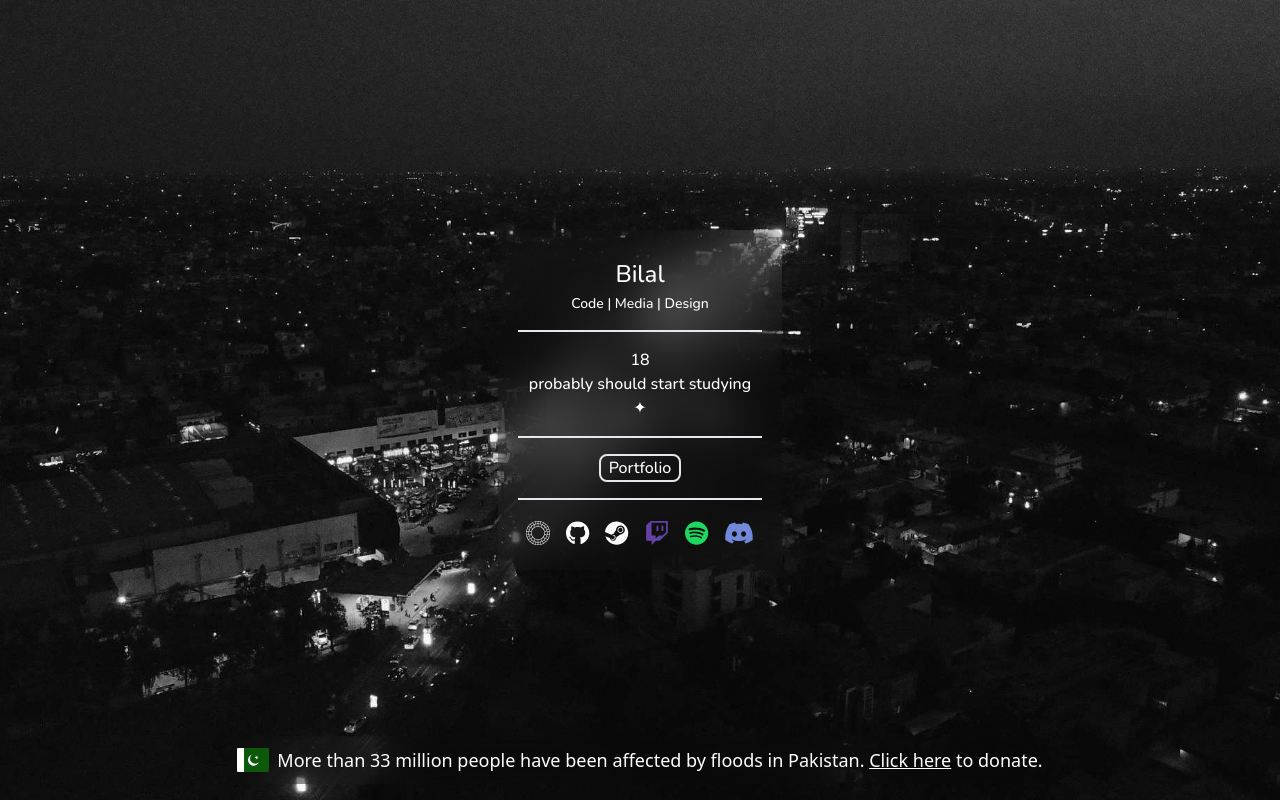
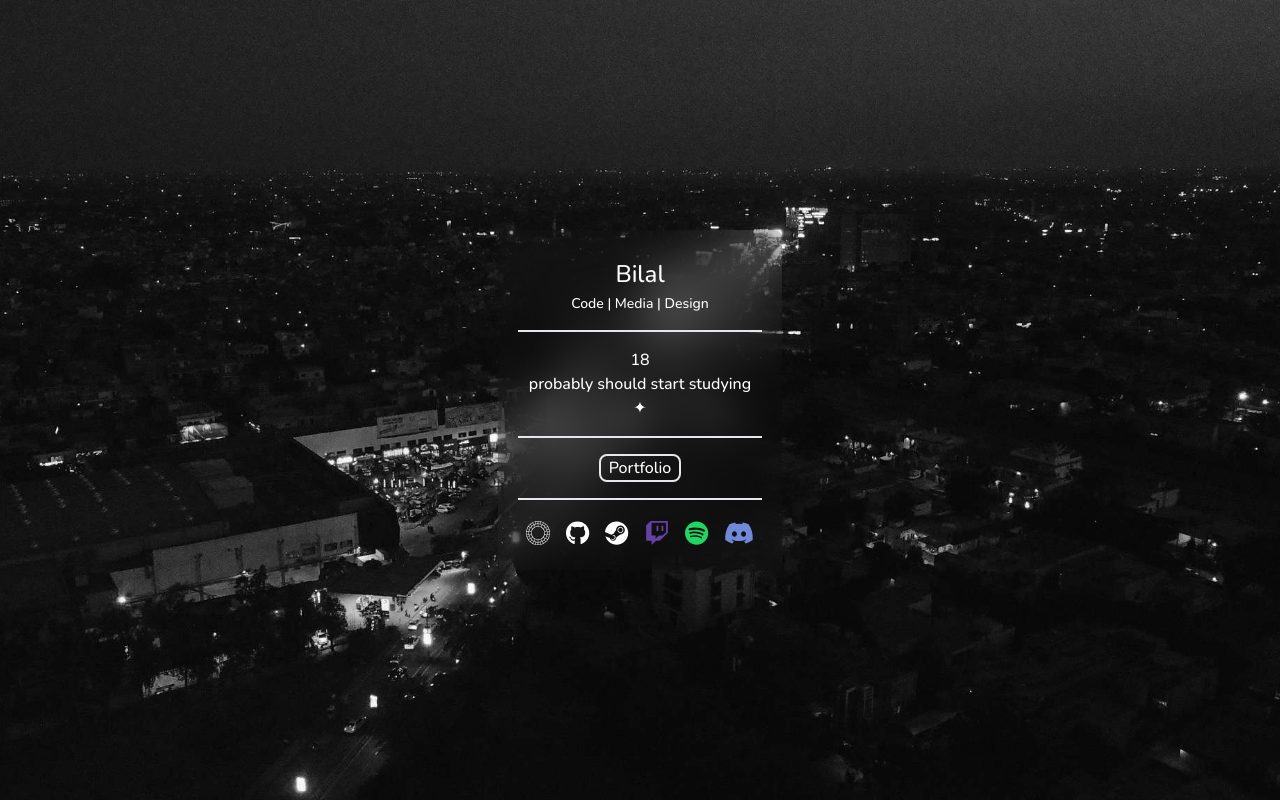
Before and after one commit to iamwookie/website, a Next.js app: page / in a window 1280 px wide. Built offline with nearby package versions, Linux system fonts and the light colour scheme; no server answers.

Commit message:
feat: removed footer

```diff
--- a/pages/index.js
+++ b/pages/index.js
@@ -4,7 +4,6 @@ import Link from 'next/link';
 
 import Socials from '../components/Socials';
 import Spotify from '../components/Spotify';
-import Footer from '../components/Footer';
 
 import { ToastContainer, Flip } from 'react-toastify';
 import 'react-toastify/dist/ReactToastify.min.css';
@@ -41,8 +40,6 @@ export default function Home({ discordTag, avatarURL }) {
 
                     <Spotify />
                 </div>
-
-                <Footer />
             </main>
 
             <ToastContainer
--- a/pages/portfolio.js
+++ b/pages/portfolio.js
@@ -1,7 +1,6 @@
 import Head from 'next/head';
 import Link from 'next/link';
 import PortfolioCard from '../components/portfolio/PortfolioCard';
-import Footer from '../components/Footer';
 
 import items from '../.data/portfolio.json';
 
@@ -27,8 +26,6 @@ export default function Portfolio() {
                         })}
                     </div>
                 </div>
-
-                <Footer />
             </main>
         </>
     );
```
